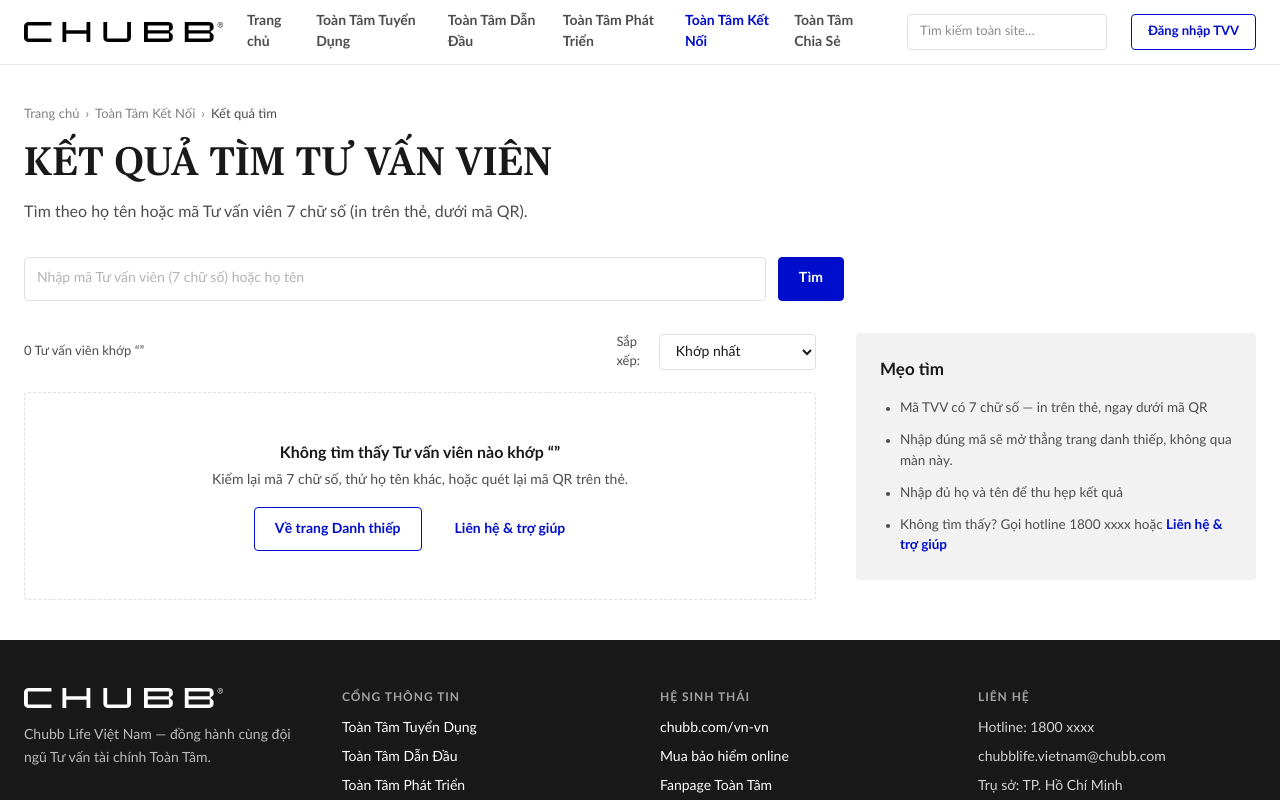
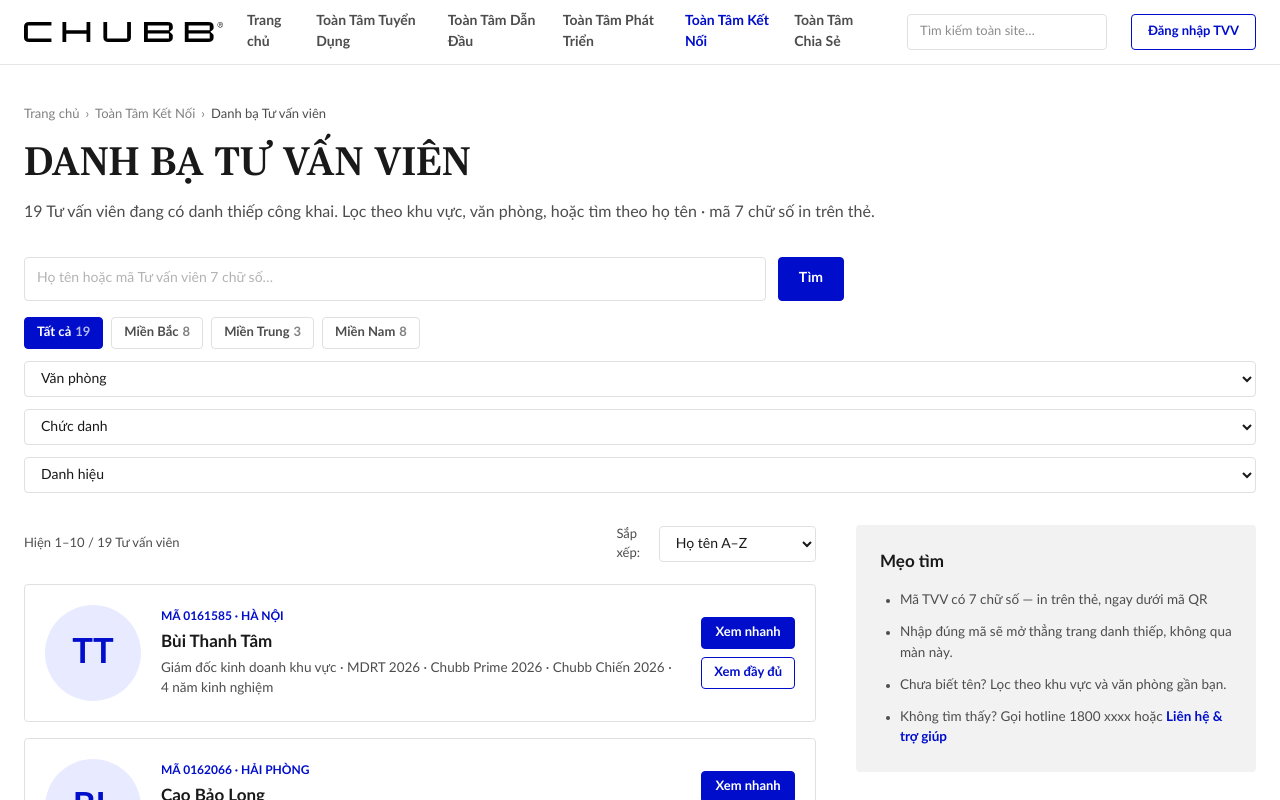
Before and after one commit to huy8691/chubb, a Next.js app: page /toan-tam-ket-noi/tim in a window 1280 px wide. Shown: the top 800 px of the page. Built offline with nearby package versions, Linux system fonts and the light colour scheme.

Commit message:
E06 thành Danh bạ Tư vấn viên (lọc khu vực · văn phòng · chức danh · danh hiệu, tìm tuỳ chọn); E01 link Xem tất cả Tư vấn viên
Co-Authored-By: Claude Fable 5.1 <noreply@anthropic.com>

```diff
--- a/src/app/(site)/toan-tam-ket-noi/page.tsx
+++ b/src/app/(site)/toan-tam-ket-noi/page.tsx
@@ -3,7 +3,7 @@
 import Link from "next/link";
 import { useRouter } from "next/navigation";
 import { useState } from "react";
-import { Avatar, Button, Chip, H2, Hero, Input, Muted, Table } from "@/components/ui";
+import { Avatar, Button, Chip, H2, Hero, Input, Muted, Table, MoreLink } from "@/components/ui";
 import { R } from "@/lib/routes";
 import { fmtNum } from "@/lib/seed";
 import { useCurrentAdvisor, useStore } from "@/lib/store";
@@ -38,7 +38,7 @@ export default function Page() {
       <div className="wrap py-14 space-y-16">
         {/* Tìm danh thiếp */}
         <section>
-          <H2 className="text-[22px]">Tìm danh thiếp Tư vấn viên</H2>
+          <div className="flex items-end justify-between gap-6"><H2 className="text-[22px]">Tìm danh thiếp Tư vấn viên</H2><MoreLink href={R.E06()}>Xem tất cả Tư vấn viên</MoreLink></div>
           <form onSubmit={tim} className="mt-5 flex gap-3 max-w-[820px]">
             <Input value={q} onChange={(e) => setQ(e.target.value)} placeholder="Nhập mã Tư vấn viên (7 chữ số) hoặc họ tên" aria-label="Tìm danh thiếp Tư vấn viên" className="h-11" />
             <Button type="submit">Tìm</Button>
--- a/src/app/(site)/toan-tam-ket-noi/tim/page.tsx
+++ b/src/app/(site)/toan-tam-ket-noi/tim/page.tsx
@@ -1,74 +1,104 @@
 "use client";
-/** E06 · Kết quả tìm Tư vấn viên (?q=). Tìm theo họ tên không dấu hoặc mã 7 số; chỉ danh thiếp công khai. */
+/** E06 · Danh bạ Tư vấn viên (archive, công khai) — 09/09: không có từ khoá là danh bạ toàn bộ TVV đang có thẻ công khai (lọc Khu vực · Văn phòng · Chức danh · Danh hiệu, sắp xếp, phân trang);
+ *  có ?q= thì thành kết quả tìm (họ tên không dấu hoặc mã 7 số). Một màn hai trạng thái. */
 import Link from "next/link";
 import { useRouter, useSearchParams } from "next/navigation";
 import { Suspense, useMemo, useState } from "react";
-import { Avatar, Breadcrumb, Button, Card, EmptyState, H1, Input, Muted, Pagination, Select } from "@/components/ui";
+import { Avatar, Breadcrumb, Button, Card, EmptyState, FilterChips, H1, Input, Muted, Pagination, Select } from "@/components/ui";
 import { R } from "@/lib/routes";
 import { useStore } from "@/lib/store";
+import { fmtNum } from "@/lib/seed";
 import { QuickView } from "@/components/danh-thiep/QuickView";
 import { danhHieuCongKhai, khongDau, laMa7So, namKinhNghiem, theXemDuoc, tinhThanh } from "@/components/danh-thiep/lib";
 
-const PAGE = 5;
+type KV = "tat-ca" | "Miền Bắc" | "Miền Trung" | "Miền Nam";
+const KHU_VUC: KV[] = ["tat-ca", "Miền Bắc", "Miền Trung", "Miền Nam"];
+/** Miền theo tỉnh/thành của văn phòng (dùng cho chip Khu vực) */
+const khuVuc = (vanPhong: string): KV => { const t = tinhThanh(vanPhong); return /Hà Nội|Hải Phòng|Bắc|Quảng Ninh|Nghệ An/.test(t) ? "Miền Bắc" : /Đà Nẵng|Huế|Nha Trang|Quy Nhơn/.test(t) ? "Miền Trung" : "Miền Nam"; };
+
+const PAGE = 10;
 
 export default function Page() {
-  return <Suspense fallback={<div className="wrap py-24 text-mut">Đang tìm…</div>}><KetQuaTim /></Suspense>;
+  return <Suspense fallback={<div className="wrap py-24 text-mut">Đang tải…</div>}><DanhBa /></Suspense>;
 }
 
-function KetQuaTim() {
+function DanhBa() {
   const sp = useSearchParams();
   const router = useRouter();
   const q0 = sp.get("q") ?? "";
   const { data } = useStore();
   const [q, setQ] = useState(q0);
-  const [sort, setSort] = useState<"khop" | "ten" | "kinh-nghiem">("khop");
+  const [kv, setKv] = useState<KV>("tat-ca");
+  const [vp, setVp] = useState("");
+  const [cd, setCd] = useState("");
+  const [dh, setDh] = useState("");
+  const [sort, setSort] = useState<"khop" | "ten" | "kinh-nghiem">(q0 ? "khop" : "ten");
   const [page, setPage] = useState(1);
   const [xemNhanh, setXemNhanh] = useState<string>();
 
+  const congKhai = useMemo(() => data.advisors.filter(theXemDuoc), [data.advisors]);
+  const vanPhongs = useMemo(() => Array.from(new Set(congKhai.map((a) => a.vanPhong))).sort(), [congKhai]);
+  const chucDanhs = useMemo(() => Array.from(new Set(congKhai.map((a) => a.chucDanh))).sort(), [congKhai]);
+  const danhHieus = useMemo(() => Array.from(new Set(congKhai.flatMap((a) => danhHieuCongKhai(a).map((d) => d.replace(/\s*\d{4}$/, ""))))).sort(), [congKhai]);
+  const demKv = (k: KV) => congKhai.filter((a) => k === "tat-ca" || khuVuc(a.vanPhong) === k).length;
+
   const ketQua = useMemo(() => {
     const s = khongDau(q0);
-    if (!s) return [];
-    const list = data.advisors.filter((a) => theXemDuoc(a) && (laMa7So(s) ? a.ma === s : khongDau(a.hoTen).includes(s)));
+    const list = congKhai.filter((a) =>
+      (kv === "tat-ca" || khuVuc(a.vanPhong) === kv) && (!vp || a.vanPhong === vp) && (!cd || a.chucDanh === cd) &&
+      (!dh || danhHieuCongKhai(a).some((d) => d.startsWith(dh))) &&
+      (!s || (laMa7So(s) ? a.ma === s : khongDau(a.hoTen).includes(s))));
     const score = (hoTen: string) => (khongDau(hoTen).startsWith(s) ? 0 : khongDau(hoTen).split(" ").some((w) => w.startsWith(s)) ? 1 : 2);
-    return [...list].sort((x, y) => sort === "ten" ? x.hoTen.localeCompare(y.hoTen, "vi") : sort === "kinh-nghiem" ? namKinhNghiem(y) - namKinhNghiem(x) : score(x.hoTen) - score(y.hoTen));
-  }, [q0, sort, data.advisors]);
+    return [...list].sort((x, y) => sort === "ten" ? x.hoTen.localeCompare(y.hoTen, "vi") : sort === "kinh-nghiem" ? namKinhNghiem(y) - namKinhNghiem(x) : (s ? score(x.hoTen) - score(y.hoTen) : x.hoTen.localeCompare(y.hoTen, "vi")));
+  }, [q0, kv, vp, cd, dh, sort, congKhai]);
 
   const pages = Math.max(1, Math.ceil(ketQua.length / PAGE));
-  const rows = ketQua.slice((page - 1) * PAGE, page * PAGE);
+  const p = Math.min(page, pages);
+  const rows = ketQua.slice((p - 1) * PAGE, p * PAGE);
+  const coLoc = kv !== "tat-ca" || vp || cd || dh;
 
   const tim = (e: React.FormEvent) => {
     e.preventDefault();
     const s = q.trim();
-    if (!s) return;
     setPage(1);
+    if (!s) { router.push(R.E06()); return; }
     router.push(laMa7So(s) && data.advisors.some((a) => a.ma === s) ? R.E03(s) : R.E06(s));
   };
+  const boLoc = () => { setKv("tat-ca"); setVp(""); setCd(""); setDh(""); setQ(""); setPage(1); router.push(R.E06()); };
 
   return (
     <div className="wrap py-10">
-      <Breadcrumb items={[{ label: "Trang chủ", href: R.A01 }, { label: "Toàn Tâm Kết Nối", href: R.E01 }, { label: "Kết quả tìm" }]} />
-      <H1 className="mt-4 text-[34px] uppercase">Kết quả tìm Tư vấn viên</H1>
-      <Muted className="mt-3 text-[16px]">Tìm theo họ tên hoặc mã Tư vấn viên 7 chữ số (in trên thẻ, dưới mã QR).</Muted>
+      <Breadcrumb items={[{ label: "Trang chủ", href: R.A01 }, { label: "Toàn Tâm Kết Nối", href: R.E01 }, { label: "Danh bạ Tư vấn viên" }]} />
+      <H1 className="mt-4 text-[34px] uppercase">Danh bạ Tư vấn viên</H1>
+      <Muted className="mt-3 text-[16px]">{fmtNum(congKhai.length)} Tư vấn viên đang có danh thiếp công khai. Lọc theo khu vực, văn phòng, hoặc tìm theo họ tên · mã 7 chữ số in trên thẻ.</Muted>
 
       <form onSubmit={tim} className="mt-8 flex gap-3 max-w-[820px]">
-        <Input value={q} onChange={(e) => setQ(e.target.value)} placeholder="Nhập mã Tư vấn viên (7 chữ số) hoặc họ tên" aria-label="Tìm Tư vấn viên" className="h-11" />
+        <Input value={q} onChange={(e) => setQ(e.target.value)} placeholder="Họ tên hoặc mã Tư vấn viên 7 chữ số…" aria-label="Tìm Tư vấn viên" className="h-11" />
         <Button type="submit">Tìm</Button>
       </form>
+      <div className="mt-4 flex flex-wrap items-center gap-3">
+        <FilterChips<KV> options={KHU_VUC.map((k) => ({ value: k, label: k === "tat-ca" ? "Tất cả" : k, count: demKv(k) }))} value={kv} onChange={(v) => { setKv(v); setVp(""); setPage(1); }} />
+        <Select value={vp} onChange={(e) => { setVp(e.target.value); setPage(1); }} className="h-8 text-[13px] w-[200px]"><option value="">Văn phòng</option>{vanPhongs.filter((v) => kv === "tat-ca" || khuVuc(v) === kv).map((v) => <option key={v} value={v}>{v}</option>)}</Select>
+        <Select value={cd} onChange={(e) => { setCd(e.target.value); setPage(1); }} className="h-8 text-[13px] w-[190px]"><option value="">Chức danh</option>{chucDanhs.map((v) => <option key={v} value={v}>{v}</option>)}</Select>
+        <Select value={dh} onChange={(e) => { setDh(e.target.value); setPage(1); }} className="h-8 text-[13px] w-[160px]"><option value="">Danh hiệu</option>{danhHieus.map((v) => <option key={v} value={v}>{v}</option>)}</Select>
+      </div>
 
       <div className="mt-8 grid grid-cols-1 lg:grid-cols-[1fr_400px] gap-10">
         <div>
           <div className="flex items-center justify-between gap-4 flex-wrap">
-            <div className="text-[13px] text-ink2">{ketQua.length} Tư vấn viên khớp “{q0}”</div>
+            <div className="text-[13px] text-ink2">
+              {q0 ? <>{ketQua.length} Tư vấn viên khớp “{q0}” · <Link href={R.E06()} className="text-blue font-bold hover:underline" onClick={() => setQ("")}>Xem toàn bộ danh bạ</Link></> : <>Hiện {ketQua.length === 0 ? 0 : (p - 1) * PAGE + 1}–{Math.min(p * PAGE, ketQua.length)} / {fmtNum(ketQua.length)} Tư vấn viên</>}
+            </div>
             <label className="flex items-center gap-2 text-[13px] text-ink2">Sắp xếp:
               <Select value={sort} onChange={(e) => setSort(e.target.value as typeof sort)} className="w-[170px] h-8 text-[13px]">
-                <option value="khop">Khớp nhất</option><option value="ten">Họ tên A–Z</option><option value="kinh-nghiem">Kinh nghiệm</option>
+                {q0 && <option value="khop">Khớp nhất</option>}<option value="ten">Họ tên A–Z</option><option value="kinh-nghiem">Kinh nghiệm</option>
               </Select>
             </label>
           </div>
 
           {ketQua.length === 0 ? (
             <div className="mt-5">
-              <EmptyState title={`Không tìm thấy Tư vấn viên nào khớp “${q0}”`} desc="Kiểm lại mã 7 chữ số, thử họ tên khác, hoặc quét lại mã QR trên thẻ." action={<div className="flex gap-3"><Button href={R.E01} kind="secondary">Về trang Danh thiếp</Button><Button href={R.S03} kind="ghost">Liên hệ & trợ giúp</Button></div>} />
+              <EmptyState title={q0 ? `Không tìm thấy Tư vấn viên nào khớp “${q0}”` : "Không có Tư vấn viên nào khớp bộ lọc"} desc={q0 ? "Kiểm lại mã 7 chữ số, thử họ tên khác, hoặc quét lại mã QR trên thẻ." : "Đổi khu vực hoặc bỏ bộ lọc để xem toàn bộ danh bạ."} action={<div className="flex gap-3"><Button kind="secondary" onClick={boLoc}>Bỏ bộ lọc</Button><Button href={R.S03} kind="ghost">Liên hệ & trợ giúp</Button></div>} />
             </div>
           ) : (
             <div className="mt-5 space-y-4">
@@ -86,7 +116,8 @@ function KetQuaTim() {
                   </div>
                 </Card>
               ))}
-              <Pagination page={page} pages={pages} onChange={setPage} />
+              <Pagination page={p} pages={pages} onChange={setPage} />
+              {coLoc && <div className="text-[13px]"><button type="button" className="text-blue font-bold hover:underline" onClick={boLoc}>Bỏ bộ lọc</button></div>}
             </div>
           )}
         </div>
@@ -96,7 +127,7 @@ function KetQuaTim() {
           <ul className="mt-4 space-y-3 text-[13.5px] text-ink2 list-disc pl-5">
             <li>Mã TVV có 7 chữ số — in trên thẻ, ngay dưới mã QR</li>
             <li>Nhập đúng mã sẽ mở thẳng trang danh thiếp, không qua màn này.</li>
-            <li>Nhập đủ họ và tên để thu hẹp kết quả</li>
+            <li>Chưa biết tên? Lọc theo khu vực và văn phòng gần bạn.</li>
             <li>Không tìm thấy? Gọi hotline 1800 xxxx hoặc <Link href={R.S03} className="text-blue font-bold hover:underline">Liên hệ & trợ giúp</Link></li>
           </ul>
         </aside>
--- a/src/lib/routes.ts
+++ b/src/lib/routes.ts
@@ -33,7 +33,7 @@ export const R = {
   G04: "/toan-tam-phat-trien/tai-lieu",
   // Danh thiếp
   E01: "/toan-tam-ket-noi",
-  E06: (q: string) => `/toan-tam-ket-noi/tim?q=${encodeURIComponent(q)}`,
+  E06: (q?: string) => q ? `/toan-tam-ket-noi/tim?q=${encodeURIComponent(q)}` : "/toan-tam-ket-noi/tim",
   E03: (ma: string) => `/${ma}`,
   // Thư viện
   F01: "/toan-tam-chia-se",
```
